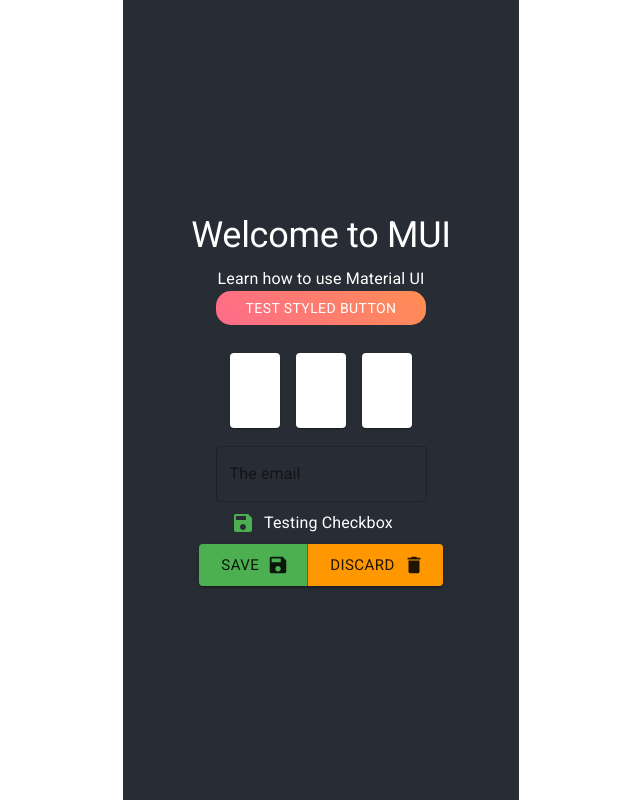
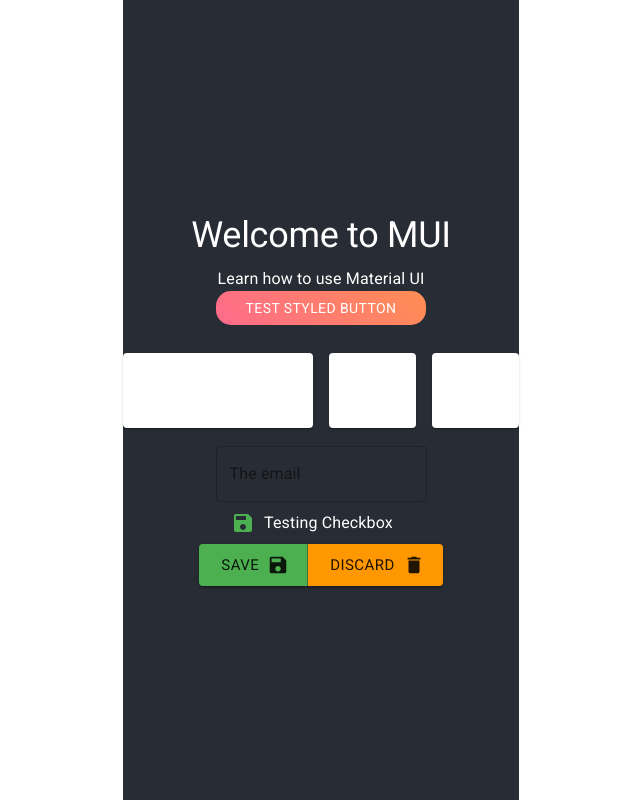
Before and after one commit to yuico/material-ui-react, a React (Create React App) app: page / in a window 1280 px wide. Shown: the whole page, without its empty margins (319-959 px from the left). Built offline with nearby package versions, Linux system fonts and the light colour scheme.

Commit message:
modify width of Grid

```diff
--- a/src/App.js
+++ b/src/App.js
@@ -91,14 +91,14 @@
             </Typography>
             <ButtonStyled />
             <Grid container spacing={2} justify="center" style={{ margin: 10}}>
-              <Grid item>
-                <Paper style={{ height: 75, width: 50, }}/>
+              <Grid item xs={3} sm={6}>
+                <Paper style={{ height: 75, width: '100%', }}/>
               </Grid>
-              <Grid item>
-                <Paper style={{ height: 75, width: 50, }}/>
+              <Grid item xs={3}>
+                <Paper style={{ height: 75, width: '100%', }}/>
               </Grid>
-              <Grid item>
-                <Paper style={{ height: 75, width: 50, }}/>
+              <Grid item xs={3}>
+                <Paper style={{ height: 75, width: '100%', }}/>
               </Grid>
             </Grid>
             <TextField
```
